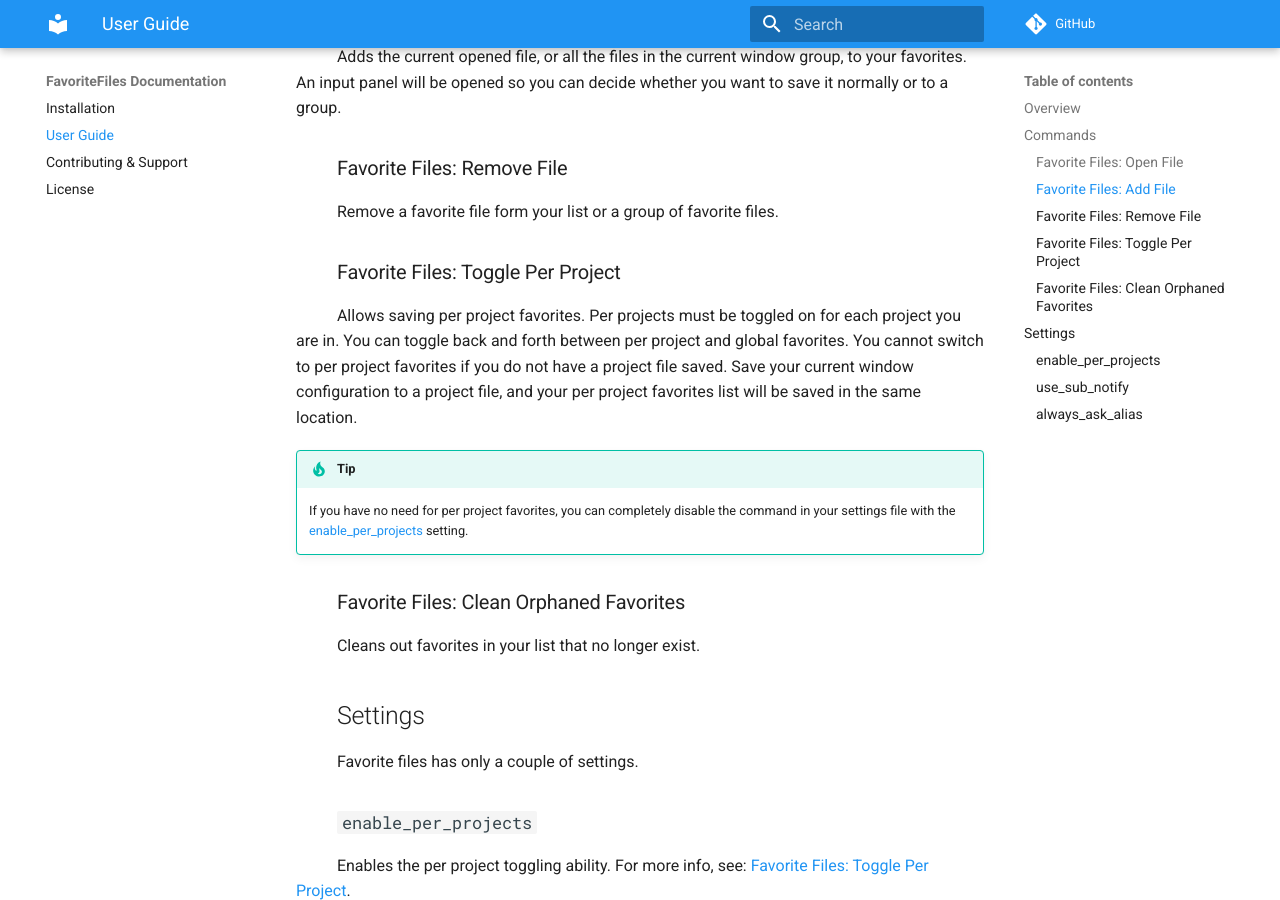
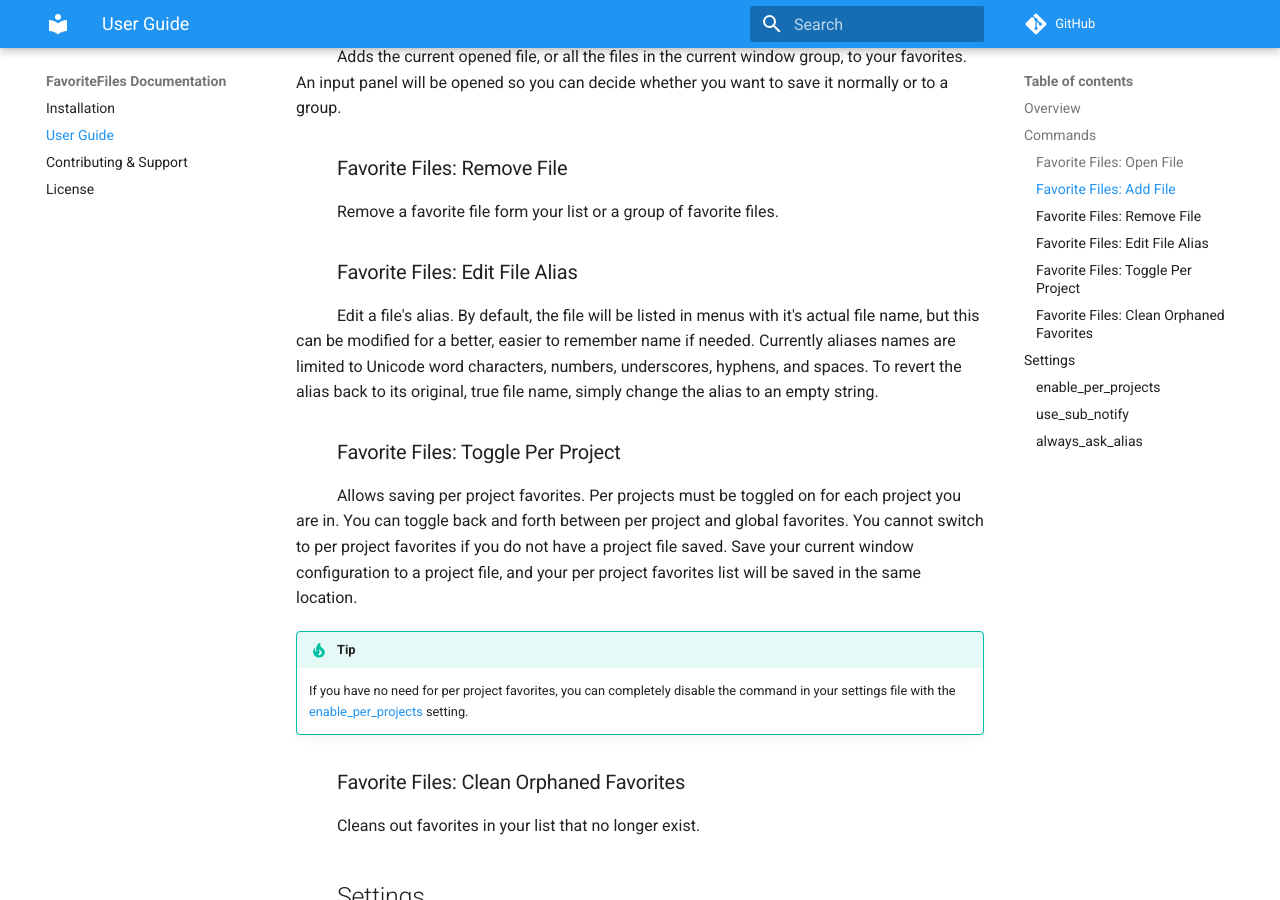
Before and after one commit to facelessuser/FavoriteFiles, an MkDocs documentation site: the page built from docs/src/markdown/index.md, in a window 1280 px wide and 900 px high, scrolled down 771 px. Built offline with MkDocs 1.6.1 and Material for MkDocs 9.7.7, drawn with Linux system fonts in a browser that asks for light colours; comment, search, counter and statistics services are not loaded; old or Windows-style settings are respelled for this version of MkDocs.

Commit message:
Update docs

```diff
--- a/docs/src/markdown/index.md
+++ b/docs/src/markdown/index.md
@@ -26,6 +26,10 @@ Adds the current opened file, or all the files in the current window group, to y
 ### Favorite Files: Remove File
 
 Remove a favorite file form your list or a group of favorite files.
+
+### Favorite Files: Edit File Alias
+
+Edit a file's alias.  By default, the file will be listed in menus with it's actual file name, but this can be modified for a better, easier to remember name if needed.  Currently aliases names are limited to Unicode word characters, numbers, underscores, hyphens, and spaces. To revert the alias back to its original, true file name, simply change the alias to an empty string.
 
 ### Favorite Files: Toggle Per Project
 
```
